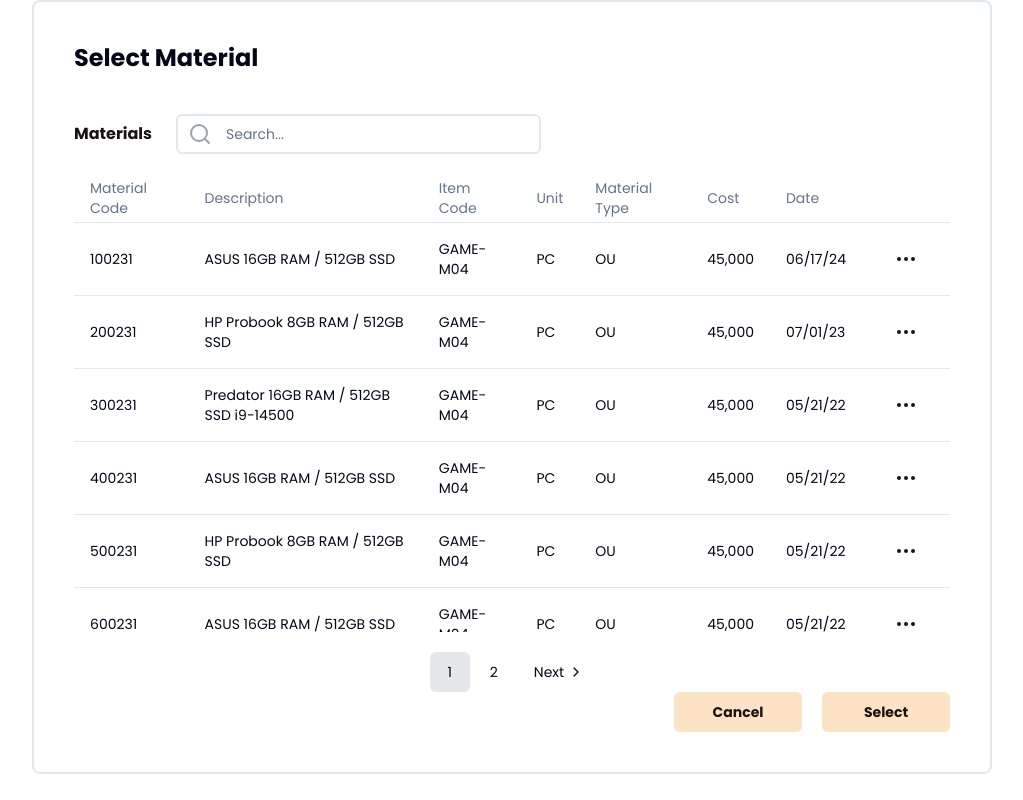
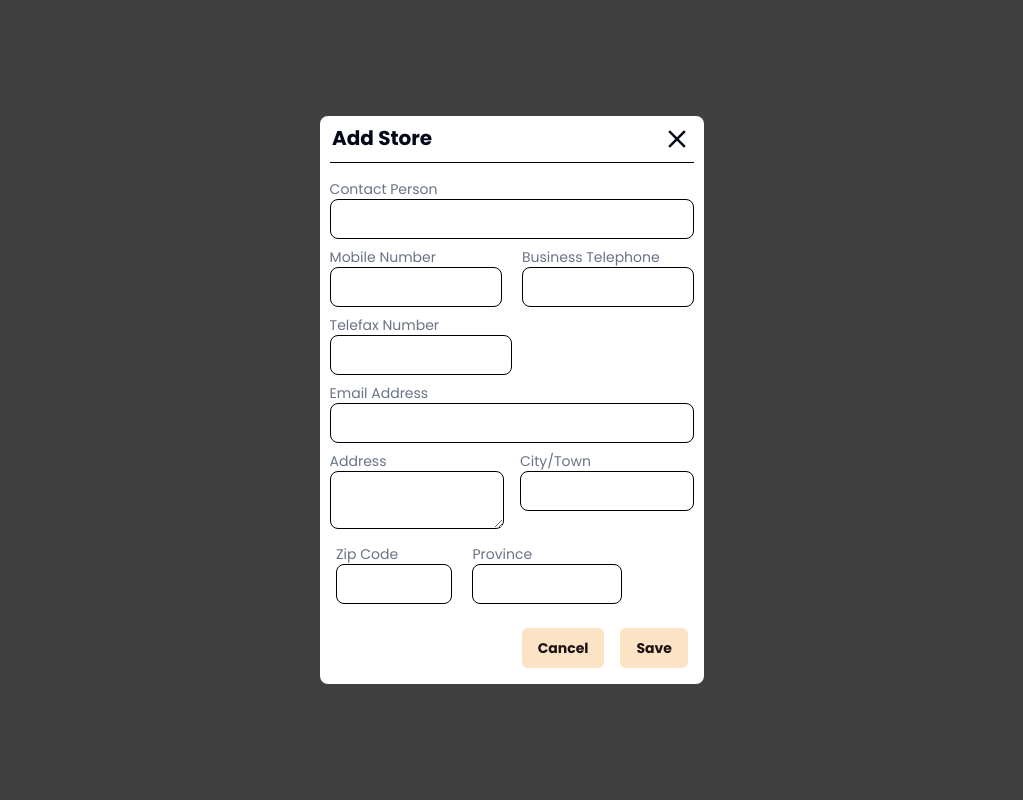
Before and after one commit to RaymartDev/aims, a React (Vite) app in the folder frontend/: page /modal in a window 1280 px wide. Shown: the whole page, without its empty margins (128-1151 px from the left). Built offline with nearby package versions, Linux system fonts and the light colour scheme; the HTML template or start-up script is replaced by a standard one.

Commit message:
Add supplier done

```diff
--- a/frontend/src/App.tsx
+++ b/frontend/src/App.tsx
@@ -6,7 +6,7 @@ import Materials from './pages/Materials'
 import Employee from './pages/Employee'
 import Store from './pages/Store'
 import Supplier from './pages/Supplier'
-import AddStore from './modals/SelectMaterial'
+import AddSupplier from './modals/AddSupplier2'
 
 function App() {
 
@@ -22,7 +22,7 @@ function App() {
           <Route path="/employee" element={<Employee />} />
           <Route path="/store" element={<Store />} />
           <Route path="/supplier" element={<Supplier />} />
-          <Route path='/modal' element={<AddStore/>}/>
+          <Route path='/modal' element={<AddSupplier/>}/>
       </ Routes>
     </ BrowserRouter>
   )
--- a/frontend/src/modals/AddEmployee.tsx
+++ b/frontend/src/modals/AddEmployee.tsx
@@ -5,13 +5,11 @@ import { Button } from "@/Components/ui/button";
 function AddEmployee() {
   return (
     <div className="w-screen h-screen bg-black bg-opacity-75 flex justify-center items-center">
-      <div className="bg-white w-[30%] flex flex-col">
-        <div className="flex flex-col py-2">
-          <div className="flex justify-end ">
+      <div className="bg-white w-[30%] flex flex-col px-2 shadow-lg">
+        <div className="flex flex-col">
+          <div className="flex w-full justify-between px-3 py-2">
+            <p className="text-xl font-poppins font-semibold">Add Employeee</p>
             <IoMdClose size={30} />
-          </div>
-          <div className="flex w-full justify-between px-3 py-1">
-            <p className="text-xl font-poppins font-semibold">Add Employeee</p>
           </div>
           <hr className="border-1 border-black w-[95%] mx-auto" />
         </div>
--- a/frontend/src/modals/AddStore.tsx
+++ b/frontend/src/modals/AddStore.tsx
@@ -5,18 +5,16 @@ import { Button } from "@/Components/ui/button";
 function AddStore() {
   return (
     <div className="bg-black bg-opacity-75 w-screen h-screen flex justify-center items-center">
-      <div className="bg-white w-[30%] flex flex-col">
-      <div className="flex flex-col py-4">
-        <div className="flex justify-end ">
-        <IoMdClose size={30} />
-        </div>
-          <div className="flex w-full justify-between px-3 py-1">
+      <div className="bg-white w-[30%] flex flex-col px-2 rounded-lg shadow-lg">
+        <div className="flex flex-col">
+          <div className="flex w-full justify-between px-3 py-2">
             <p className="text-xl font-poppins font-semibold">Add Store</p>
+            <IoMdClose size={30} />
           </div>
           <hr className="border-1 border-black w-[95%] mx-auto" />
         </div>
-        <div className="flex flex-col gap-4">
-        <div className="w-[95%] mx-auto">
+        <div className="flex flex-col gap-4 py-4">
+          <div className="w-[95%] mx-auto">
             <p className="text-[#697386] text-sm">Company</p>
             <Input type="text" className="rounded-lg border-black" />
           </div>
@@ -33,9 +31,13 @@ function AddStore() {
             <Input type="text" className="rounded-lg border-black" />
           </div>
           <div className="flex justify-end gap-4 pt-4 pb-4 px-4">
-            <Button className="bg-hoverCream font-semibold text-fontHeading">Cancel</Button>
-            <Button className="bg-hoverCream font-semibold text-fontHeading">Save</Button>
-        </div>
+            <Button className="bg-hoverCream font-semibold text-fontHeading">
+              Cancel
+            </Button>
+            <Button className="bg-hoverCream font-semibold text-fontHeading">
+              Save
+            </Button>
+          </div>
         </div>
       </div>
     </div>
--- /dev/null
+++ b/frontend/src/modals/AddSupplier.tsx
@@ -0,0 +1,65 @@
+import { IoMdClose } from "react-icons/io";
+import { Input } from "@/Components/ui/input";
+import { Button } from "@/Components/ui/button";
+
+function AddSupplier() {
+  return (
+    <div className="w-screen h-screen bg-black bg-opacity-75 flex justify-center items-center">
+      <div className="bg-white w-[30%] rounded-lg px-2 shadow-lg">
+        <div className="flex flex-col">
+          <div className="flex w-full justify-between px-3 py-2">
+            <p className="text-xl font-poppins font-semibold">Add Store</p>
+            <IoMdClose size={30} />
+          </div>
+          <hr className="border-1 border-black w-[95%] mx-auto" />
+        </div>
+        <div className="flex flex-col gap-4 pt-4">
+          <div className="w-[95%] mx-auto flex gap-5">
+            <div className="w-full">
+              <p className="text-[#697386] text-sm">Supplier Code</p>
+              <Input type="text" className="rounded-lg border-black" />
+            </div>
+            <div className="w-full">
+              <p className="text-[#697386] text-sm">Company Name</p>
+              <Input type="text" className="rounded-lg border-black" />
+            </div>
+          </div>
+          <div className="w-[95%] mx-auto">
+            <p className="text-sm text-[#697386]">Address</p>
+            <textarea
+              name="address"
+              id=""
+              className="border border-black w-full rounded-lg outline-none px-2 py-1"
+            ></textarea>
+          </div>
+          <div className="w-[95%] mx-auto flex gap-5">
+            <div className="w-[65%]">
+              <p className="text-[#697386] text-sm">Contract Term</p>
+              <Input type="text" className="rounded-lg border-black" />
+            </div>
+            <div className="w-[35%]">
+              <p className="text-[#697386] text-sm">Tin Number</p>
+              <Input type="text" className="rounded-lg border-black" />
+            </div>
+          </div>
+          <div className="w-[95%] mx-auto">
+            <div className="w-[50%]">
+              <p className="text-[#697386] text-sm">Tin Number</p>
+              <Input type="text" className="rounded-lg border-black" />
+            </div>
+          </div>
+        </div>
+        <div className="flex justify-end gap-4 pt-4 pb-4 px-4">
+          <Button className="bg-hoverCream font-semibold text-fontHeading">
+            Cancel
+          </Button>
+          <Button className="bg-hoverCream font-semibold text-fontHeading">
+            Next
+          </Button>
+        </div>
+      </div>
+    </div>
+  );
+}
+
+export default AddSupplier;
--- /dev/null
+++ b/frontend/src/modals/AddSupplier2.tsx
@@ -0,0 +1,79 @@
+import { IoMdClose } from "react-icons/io";
+import { Input } from "@/Components/ui/input";
+import { Button } from "@/Components/ui/button";
+
+function AddSupplier2() {
+  return (
+    <div className="bg-black bg-opacity-75 w-screen h-screen flex justify-center items-center">
+      <div className="bg-white w-[30%] rounded-lg">
+        <div className="flex flex-col">
+          <div className="flex w-full justify-between px-3 py-2">
+            <p className="text-xl font-poppins font-semibold">Add Store</p>
+            <IoMdClose size={30} />
+          </div>
+          <hr className="border-1 border-black w-[95%] mx-auto" />
+        </div>
+        <div className="flex flex-col gap-2 pt-4">
+          <div className="w-[95%] mx-auto">
+            <p className="text-[#697386] text-sm">Contact Person</p>
+            <Input type="text" className="rounded-lg border-black" />
+          </div>
+          <div className="w-[95%] mx-auto flex gap-5">
+            <div className="w-full">
+              <p className="text-[#697386] text-sm">Mobile Number</p>
+              <Input type="text" className="rounded-lg border-black" />
+            </div>
+            <div className="w-full">
+              <p className="text-[#697386] text-sm">Business Telephone</p>
+              <Input type="text" className="rounded-lg border-black" />
+            </div>
+          </div>
+          <div className="w-[95%] mx-auto">
+            <div className="w-[50%]">
+              <p className="text-[#697386] text-sm">Telefax Number</p>
+              <Input type="text" className="rounded-lg border-black" />
+            </div>
+          </div>
+          <div className="w-[95%] mx-auto">
+            <p className="text-[#697386] text-sm">Email Address</p>
+            <Input type="text" className="rounded-lg border-black" />
+          </div>
+          <div className="w-[95%] mx-auto flex gap-4">
+            <div className="w-full">
+            <p className="text-sm text-[#697386]">Address</p>
+            <textarea
+              name="address"
+              id=""
+              className="border border-black w-full rounded-lg outline-none px-2 py-1"
+            ></textarea>
+            </div>
+            <div className="w-full">
+              <p className="text-[#697386] text-sm">City/Town</p>
+              <Input type="text" className="rounded-lg border-black" />
+            </div>
+          </div>
+          <div className="w-[95%] justify-start px-4 flex gap-5">
+            <div className="w-[35%]">
+              <p className="text-[#697386] text-sm">Zip Code</p>
+              <Input type="text" className="rounded-lg border-black" />
+            </div>
+            <div className="w-[45%]">
+              <p className="text-[#697386] text-sm">Province</p>
+              <Input type="text" className="rounded-lg border-black" />
+            </div>
+          </div>
+          <div className="flex justify-end gap-4 pt-4 pb-4 px-4">
+            <Button className="bg-hoverCream font-semibold text-fontHeading">
+              Cancel
+            </Button>
+            <Button className="bg-hoverCream font-semibold text-fontHeading">
+              Save
+            </Button>
+          </div>
+        </div>
+      </div>
+    </div>
+  );
+}
+
+export default AddSupplier2;
```
